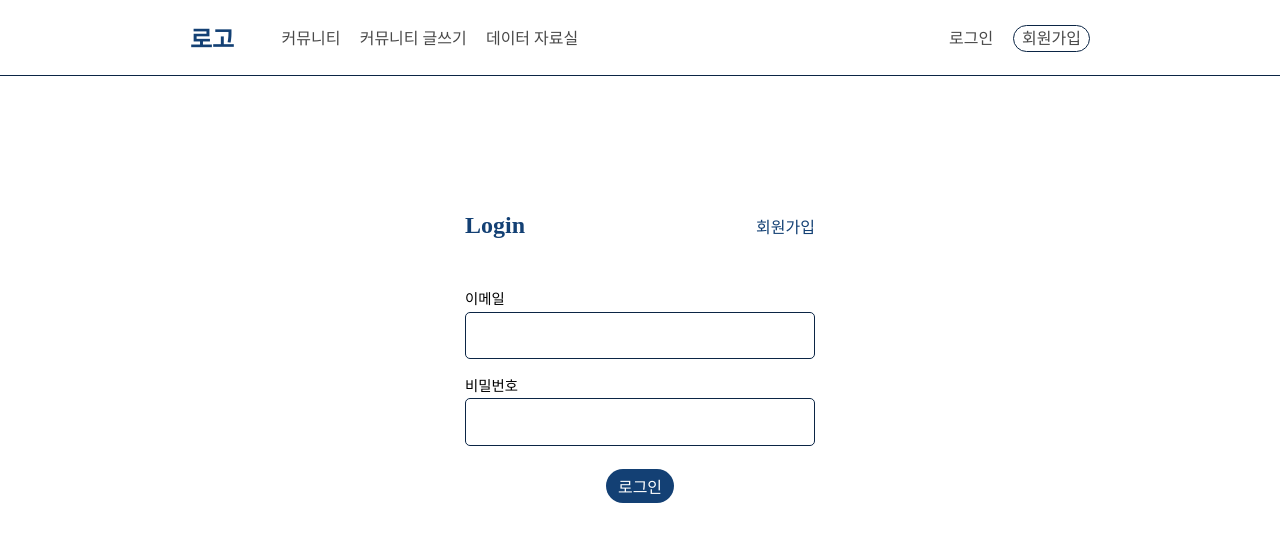
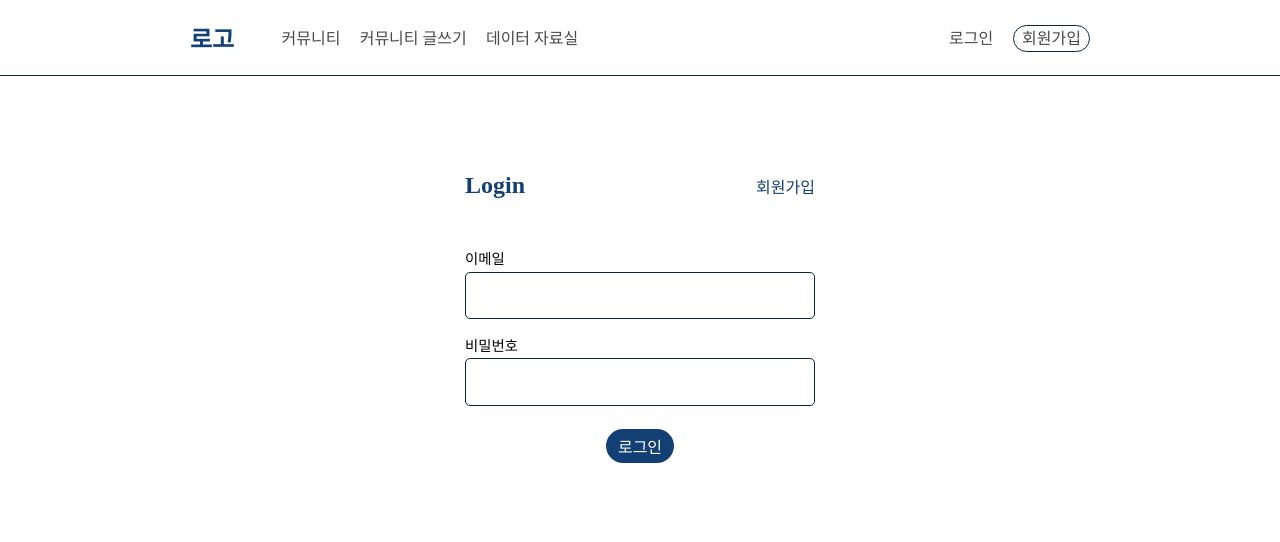
Before and after one commit to nightskyshop/baseballtalk, a Next.js app: page /login in a window 1280 px wide. Shown: the top 542 px of the page. Built offline with nearby package versions, Linux system fonts and the light colour scheme.

Commit message:
Design: Change Header & SignupForm & LoginForm Style

```diff
--- a/components/Header.module.css
+++ b/components/Header.module.css
@@ -5,6 +5,7 @@
     left: 0;
     z-index: 100;
     padding: 1.25em var(--default-padding);
+    background-color: var(--clr-light);
     border-bottom: 1px solid var(--clr-dark);
 }
 
@@ -13,7 +14,6 @@
     align-items: center;
     margin: 0 auto;
     max-width: 900px;
-    background-color: var(--clr-light);
 }
 
 .header__logo {
--- a/components/LoginForm.module.css
+++ b/components/LoginForm.module.css
@@ -1,7 +1,7 @@
 .login__box {
     width: 100%;
     max-width: 350px;
-    margin: 2.5em auto;
+    margin: 0 auto 2.5em;
 }
 
 .login__header {
--- a/components/SignupForm.module.css
+++ b/components/SignupForm.module.css
@@ -1,7 +1,7 @@
 .signup__box {
     width: 100%;
     max-width: 350px;
-    margin: 2.5em auto;
+    margin: 0 auto 2.5em;
 }
 
 .signup__header {
--- a/styles/signup.module.css
+++ b/styles/signup.module.css
@@ -1,3 +1,3 @@
 .signup {
-    margin: 2em;
+    margin: 0 2em 2em;
 }
```
